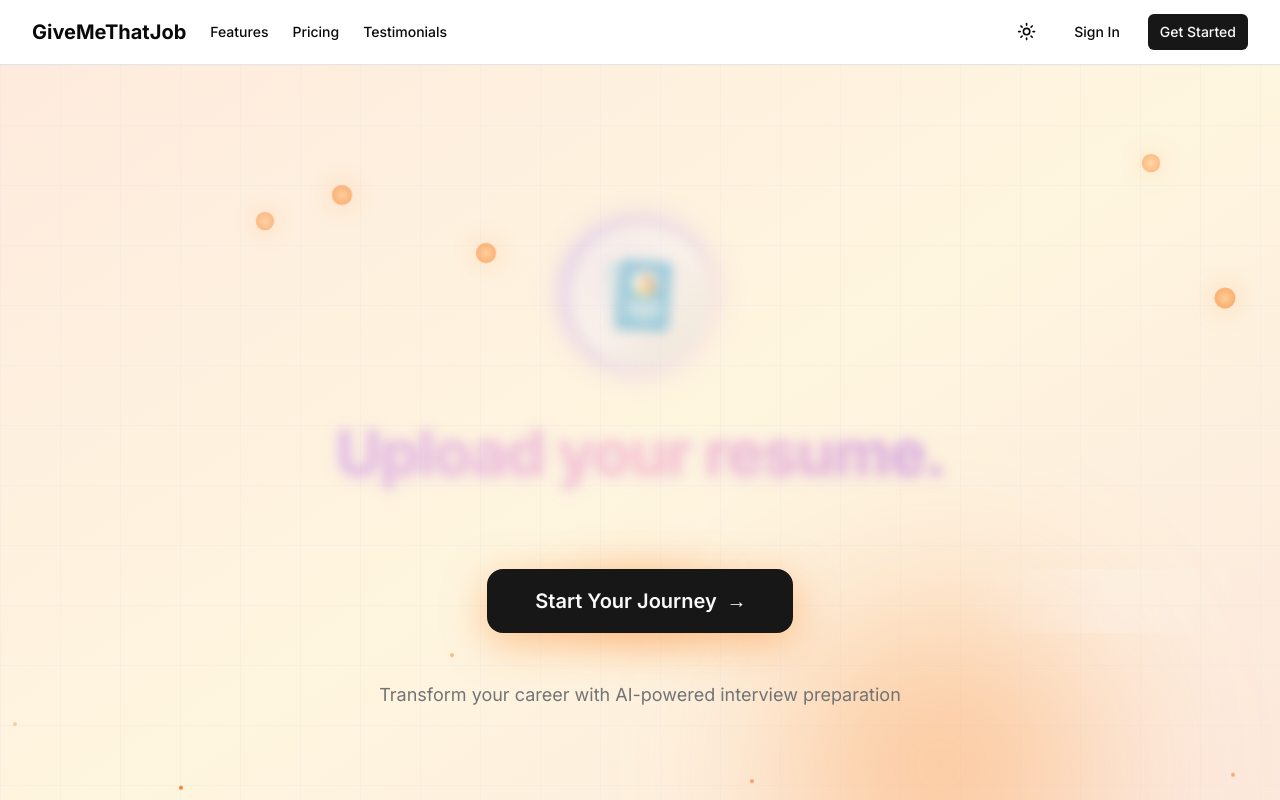
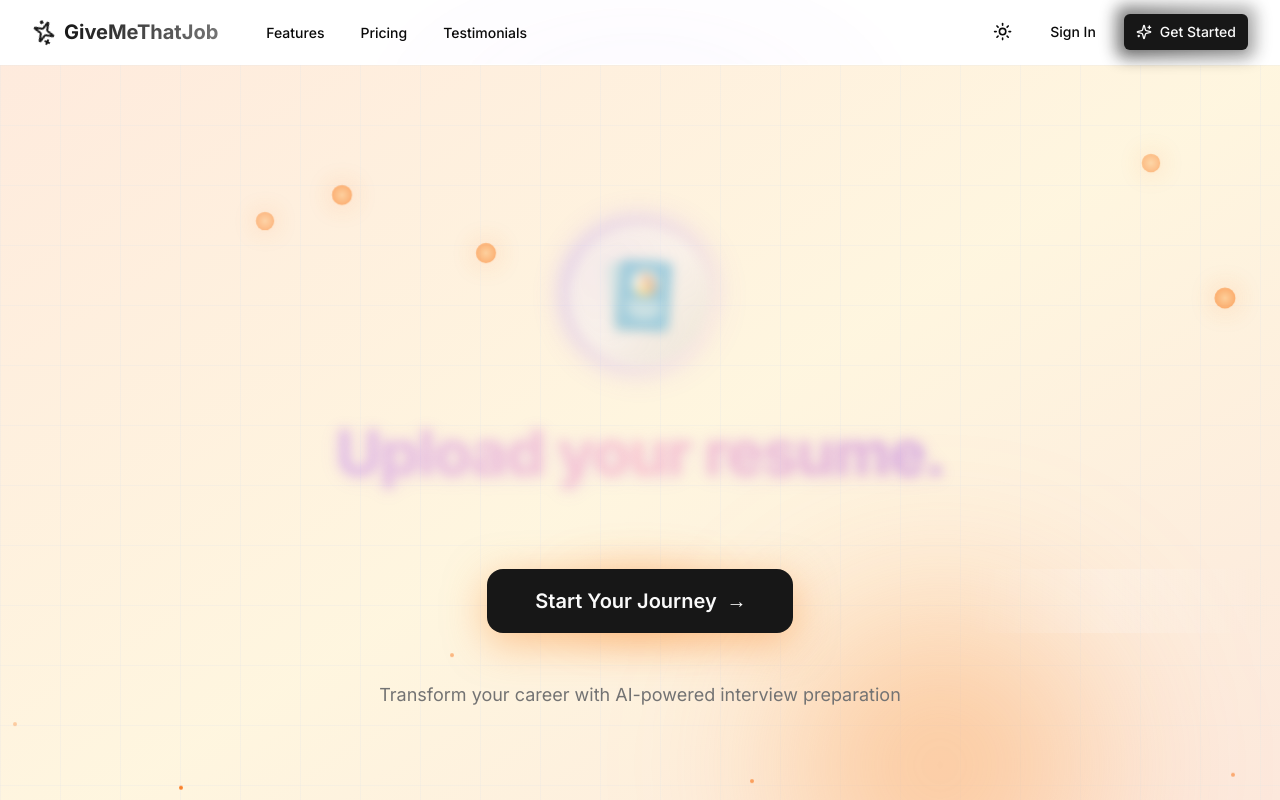
Before and after one commit to jolehuit/givemethatjob, a Next.js app: page / in a window 1280 px wide. Shown: the top 800 px of the page. Built offline with nearby package versions, Linux system fonts and the light colour scheme.

Commit message:
Updated navbar.tsx

```diff
--- a/components/landing/navbar.tsx
+++ b/components/landing/navbar.tsx
@@ -1,92 +1,259 @@
 "use client";
 
 import Link from "next/link";
-import { useState } from "react";
+import { useState, useEffect } from "react";
 import { Button } from "@/components/ui/button";
 import { ModeToggle } from "@/components/theme/mode-toggle";
-import { Menu, X } from "lucide-react";
+import { Menu, X, Sparkles } from "lucide-react";
+import { motion, AnimatePresence } from "framer-motion";
 
 export function Navbar() {
   const [isMenuOpen, setIsMenuOpen] = useState(false);
+  const [scrolled, setScrolled] = useState(false);
+  const [hoveredLink, setHoveredLink] = useState<string | null>(null);
+
+  useEffect(() => {
+    const handleScroll = () => {
+      setScrolled(window.scrollY > 20);
+    };
+
+    window.addEventListener("scroll", handleScroll);
+    return () => window.removeEventListener("scroll", handleScroll);
+  }, []);
+
+  const navLinks = [
+    { href: "#features", label: "Features" },
+    { href: "#pricing", label: "Pricing" },
+    { href: "#testimonials", label: "Testimonials" },
+  ];
 
   return (
-    <header className="sticky top-0 z-50 w-full border-b bg-background/95 backdrop-blur">
-      <div className="container flex h-16 items-center justify-between">
-        <div className="flex items-center gap-6">
-          <Link href="/" className="flex items-center space-x-2">
-            <span className="font-bold text-xl">GiveMeThatJob</span>
+    <motion.header
+      className={`sticky top-0 z-50 w-full transition-all duration-300 ${
+        scrolled
+          ? "border-b bg-background/80 backdrop-blur-xl shadow-lg"
+          : "border-b border-transparent bg-background/50 backdrop-blur-md"
+      }`}
+      initial={{ y: -100 }}
+      animate={{ y: 0 }}
+      transition={{ type: "spring", stiffness: 300, damping: 30 }}
+    >
+      {/* Animated background glow */}
+      <div className="absolute inset-0 overflow-hidden pointer-events-none">
+        <motion.div
+          className="absolute top-0 left-1/2 -translate-x-1/2 w-[600px] h-[200px]"
+          style={{
+            background: "radial-gradient(ellipse at center, rgba(168, 85, 247, 0.15) 0%, transparent 70%)",
+            filter: "blur(60px)",
+          }}
+          animate={{
+            opacity: scrolled ? 0 : [0.3, 0.5, 0.3],
+          }}
+          transition={{
+            duration: 4,
+            repeat: Infinity,
+            ease: "easeInOut"
+          }}
+        />
+      </div>
+
+      <div className="container relative flex h-16 items-center justify-between">
+        <div className="flex items-center gap-8">
+          <motion.div
+            whileHover={{ scale: 1.05 }}
+            whileTap={{ scale: 0.95 }}
+          >
+            <Link href="/" className="flex items-center space-x-2 group">
+              <motion.div
+                className="relative"
+                animate={{
+                  rotate: [0, 360],
+                }}
+                transition={{
+                  duration: 20,
+                  repeat: Infinity,
+                  ease: "linear"
+                }}
+              >
+                <Sparkles className="w-6 h-6 text-primary" />
+              </motion.div>
+              <span className="font-bold text-xl bg-gradient-to-r from-primary to-primary/60 bg-clip-text text-transparent group-hover:from-primary/80 group-hover:to-primary transition-all">
+                GiveMeThatJob
+              </span>
             </Link>
+          </motion.div>
 
-          <nav className="hidden md:flex gap-6">
-            <Link href="#features" className="text-sm font-medium hover:underline underline-offset-4">
-              Features
+          <nav className="hidden md:flex gap-1">
+            {navLinks.map((link) => (
+              <motion.div
+                key={link.href}
+                whileHover={{ scale: 1.05 }}
+                whileTap={{ scale: 0.95 }}
+                onMouseEnter={() => setHoveredLink(link.href)}
+                onMouseLeave={() => setHoveredLink(null)}
+                className="relative"
+              >
+                <Link
+                  href={link.href}
+                  className="relative px-4 py-2 text-sm font-medium transition-colors hover:text-primary"
+                >
+                  {link.label}
+                  {hoveredLink === link.href && (
+                    <motion.div
+                      className="absolute bottom-0 left-0 right-0 h-0.5 bg-gradient-to-r from-primary to-primary/60"
+                      layoutId="navbar-underline"
+                      initial={{ opacity: 0 }}
+                      animate={{ opacity: 1 }}
+                      exit={{ opacity: 0 }}
+                    />
+                  )}
                 </Link>
-            <Link href="#pricing" className="text-sm font-medium hover:underline underline-offset-4">
-              Pricing
-            </Link>
-            <Link href="#testimonials" className="text-sm font-medium hover:underline underline-offset-4">
-              Testimonials
-            </Link>
+              </motion.div>
+            ))}
           </nav>
         </div>
 
         <div className="hidden md:flex items-center gap-4">
+          <motion.div
+            whileHover={{ scale: 1.05 }}
+            whileTap={{ scale: 0.95 }}
+          >
             <ModeToggle />
+          </motion.div>
+
+          <motion.div
+            whileHover={{ scale: 1.05 }}
+            whileTap={{ scale: 0.95 }}
+          >
             <Link href="/login">
-            <Button variant="ghost" size="sm">Sign In</Button>
+              <Button variant="ghost" size="sm" className="relative overflow-hidden group">
+                <motion.div
+                  className="absolute inset-0 bg-gradient-to-r from-primary/0 via-primary/10 to-primary/0 skew-x-12"
+                  animate={{
+                    x: ["-200%", "200%"],
+                  }}
+                  transition={{
+                    duration: 3,
+                    repeat: Infinity,
+                    ease: "easeInOut",
+                    repeatDelay: 1,
+                  }}
+                />
+                <span className="relative z-10">Sign In</span>
+              </Button>
             </Link>
+          </motion.div>
+
+          <motion.div
+            whileHover={{ scale: 1.05 }}
+            whileTap={{ scale: 0.95 }}
+            className="relative"
+          >
+            <motion.div
+              className="absolute -inset-2 rounded-lg bg-gradient-to-r from-primary to-primary/60 opacity-75"
+              animate={{
+                opacity: [0.5, 0.8, 0.5],
+              }}
+              transition={{
+                duration: 2,
+                repeat: Infinity,
+                ease: "easeInOut"
+              }}
+              style={{
+                filter: "blur(8px)",
+              }}
+            />
             <Link href="/register">
-            <Button size="sm">Get Started</Button>
+              <Button size="sm" className="relative bg-primary hover:bg-primary/90 shadow-lg">
+                <Sparkles className="w-4 h-4 mr-2" />
+                Get Started
+              </Button>
             </Link>
+          </motion.div>
         </div>
 
-        <button
-          className="block md:hidden"
+        <motion.button
+          className="block md:hidden relative z-10"
           onClick={() => setIsMenuOpen(!isMenuOpen)}
           aria-label="Toggle menu"
+          whileTap={{ scale: 0.9 }}
+        >
+          <motion.div
+            animate={{ rotate: isMenuOpen ? 180 : 0 }}
+            transition={{ duration: 0.3 }}
           >
             {isMenuOpen ? <X /> : <Menu />}
-        </button>
+          </motion.div>
+        </motion.button>
       </div>
 
       {/* Mobile menu */}
+      <AnimatePresence>
         {isMenuOpen && (
-        <div className="container md:hidden py-4 flex flex-col gap-4">
+          <motion.div
+            initial={{ opacity: 0, height: 0 }}
+            animate={{ opacity: 1, height: "auto" }}
+            exit={{ opacity: 0, height: 0 }}
+            transition={{ duration: 0.3 }}
+            className="md:hidden overflow-hidden"
+          >
+            <motion.div
+              className="container py-4 flex flex-col gap-2 bg-background/95 backdrop-blur-xl border-t"
+              initial={{ y: -20 }}
+              animate={{ y: 0 }}
+              exit={{ y: -20 }}
+              transition={{ duration: 0.3 }}
+            >
+              {navLinks.map((link, index) => (
+                <motion.div
+                  key={link.href}
+                  initial={{ opacity: 0, x: -20 }}
+                  animate={{ opacity: 1, x: 0 }}
+                  exit={{ opacity: 0, x: -20 }}
+                  transition={{ delay: index * 0.1 }}
+                >
                   <Link
-            href="#features"
-            className="px-4 py-2 text-sm font-medium hover:bg-muted rounded-md"
+                    href={link.href}
+                    className="block px-4 py-2 text-sm font-medium hover:bg-muted rounded-lg transition-colors"
                     onClick={() => setIsMenuOpen(false)}
                   >
-            Features
+                    {link.label}
                   </Link>
-          <Link
-            href="#pricing"
-            className="px-4 py-2 text-sm font-medium hover:bg-muted rounded-md"
-            onClick={() => setIsMenuOpen(false)}
+                </motion.div>
+              ))}
+
+              <motion.div
+                className="border-t my-2"
+                initial={{ scaleX: 0 }}
+                animate={{ scaleX: 1 }}
+                transition={{ delay: 0.3 }}
+              />
+
+              <motion.div
+                className="flex flex-col gap-2 px-4"
+                initial={{ opacity: 0 }}
+                animate={{ opacity: 1 }}
+                transition={{ delay: 0.4 }}
               >
-            Pricing
-          </Link>
-          <Link
-            href="#testimonials"
-            className="px-4 py-2 text-sm font-medium hover:bg-muted rounded-md"
-            onClick={() => setIsMenuOpen(false)}
-          >
-            Testimonials
-          </Link>
-          <div className="border-t my-2"></div>
-          <div className="flex flex-col gap-2 px-4">
                 <Link href="/login">
-              <Button variant="ghost" size="sm" className="w-full justify-start">Sign In</Button>
+                  <Button variant="ghost" size="sm" className="w-full justify-start">
+                    Sign In
+                  </Button>
                 </Link>
                 <Link href="/register">
-              <Button size="sm" className="w-full">Get Started</Button>
+                  <Button size="sm" className="w-full bg-gradient-to-r from-primary to-primary/80">
+                    <Sparkles className="w-4 h-4 mr-2" />
+                    Get Started
+                  </Button>
                 </Link>
                 <div className="flex justify-start py-2">
                   <ModeToggle />
                 </div>
-          </div>
-        </div>
+              </motion.div>
+            </motion.div>
+          </motion.div>
         )}
-    </header>
+      </AnimatePresence>
+    </motion.header>
   );
 }
```
Lines whose indentation alone changed are shown as unchanged.
